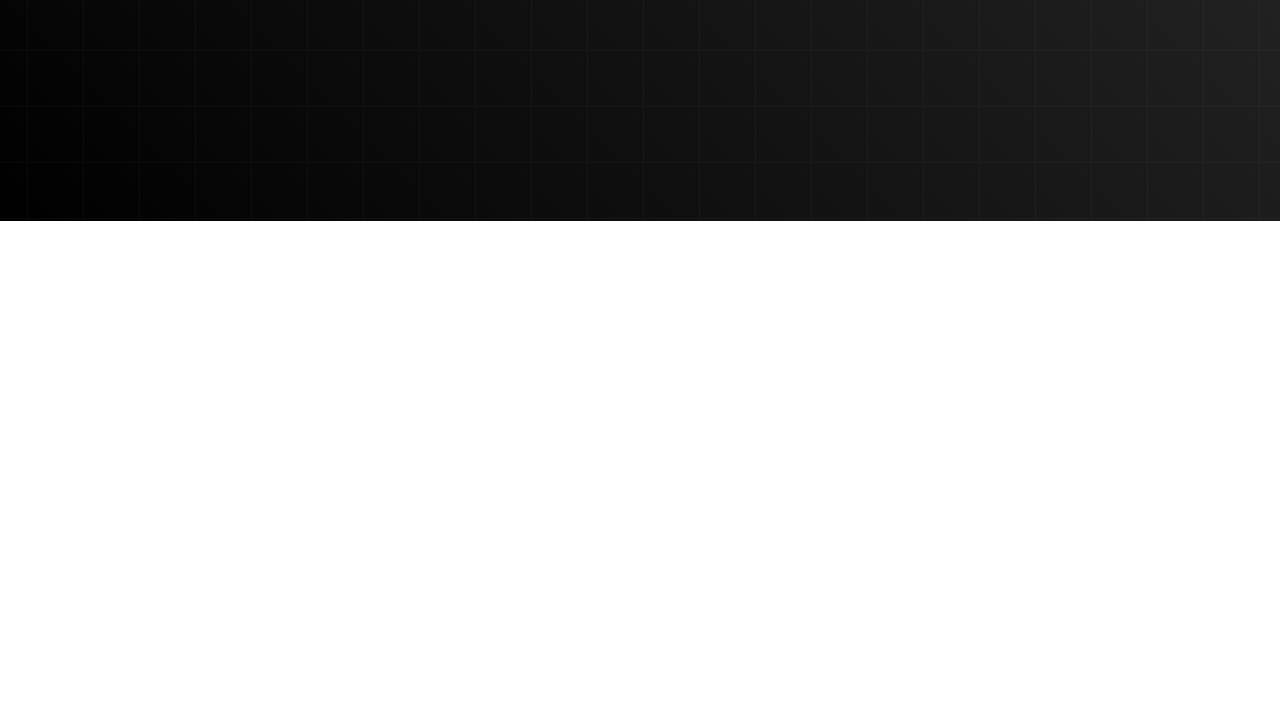
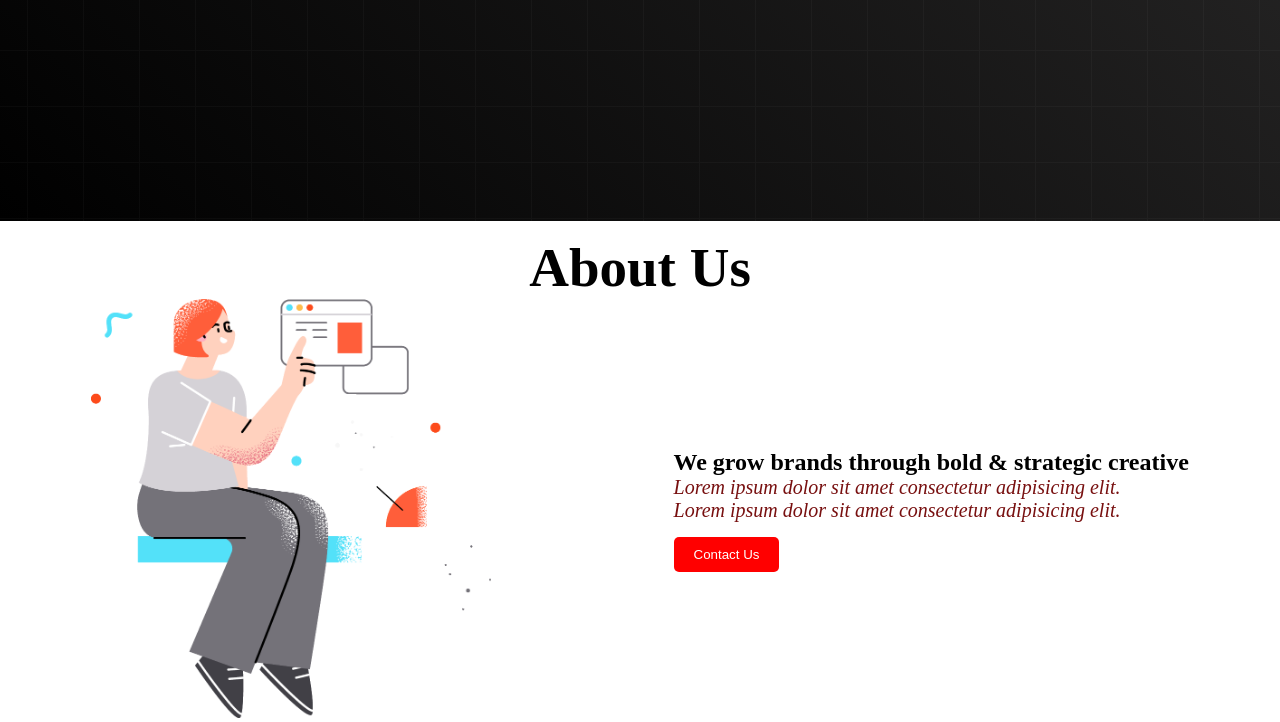
Before and after one commit to Muinul-Islam/first-web-try, a plain HTML site: page index.html in a window 1280 px wide. Shown: the part 648-1370 px from the top of the page. Before the commit the page ends 869 px from the top, so only its background shows below. Drawn offline with Linux system fonts and the light colour scheme.

Commit message:
fourth commit

```diff
--- a/index.html
+++ b/index.html
@@ -37,6 +37,23 @@
                 </div>
             </div>
         </section>
+        <!-- this is about us section -->
+        <section>
+            <h1 class="title about-title">About Us</h1>
+            <div class="about-container">
+                <div class="about-info">
+                    <h1>We grow brands through bold & strategic creative</h1>
+                    <div class="para">
+                    <p>Lorem ipsum dolor sit amet consectetur adipisicing elit.</p>
+                    <p>Lorem ipsum dolor sit amet consectetur adipisicing elit.</p>
+                    </div>
+                    <button class="btn">Contact Us</button>
+                </div>
+                    <div class="about-photo">
+                        <img class="banner-img" src="./images/section.png" alt="">
+                    </div>
+            </div>
+        </section>
     </main>
     <footer>
 
--- a/style.css
+++ b/style.css
@@ -58,3 +58,18 @@
 .btn:hover{
     background-color: green;
 }
+.about-container{
+    display: flex;
+    justify-content: space-around;
+    align-items: center;
+    flex-direction: row-reverse;
+}
+.about-title{
+    text-align: center;
+    padding-top: 15px;
+}
+.para{
+    color: rgb(120, 16, 16);
+    font-size: 20px;
+    font-style: italic;
+}
```
